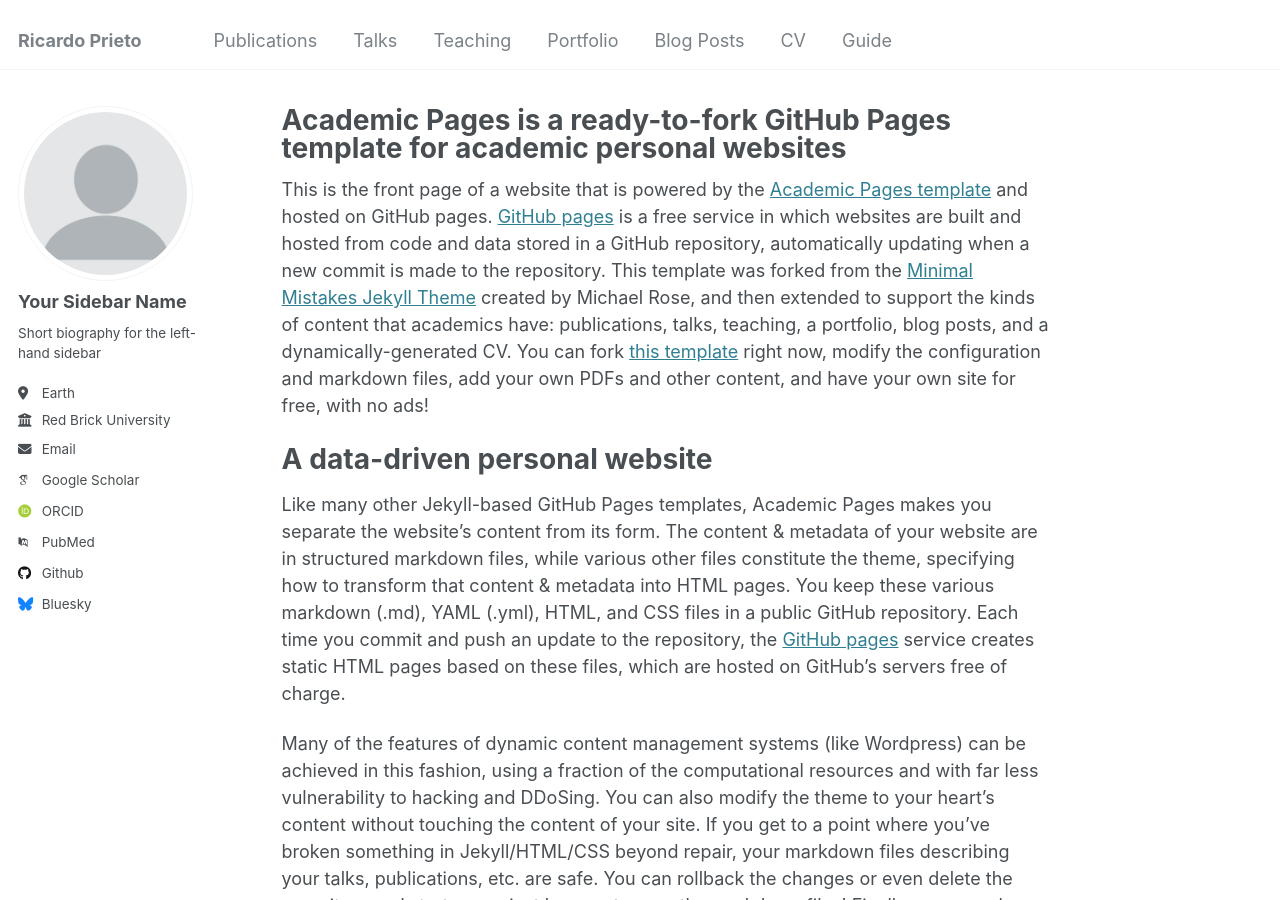
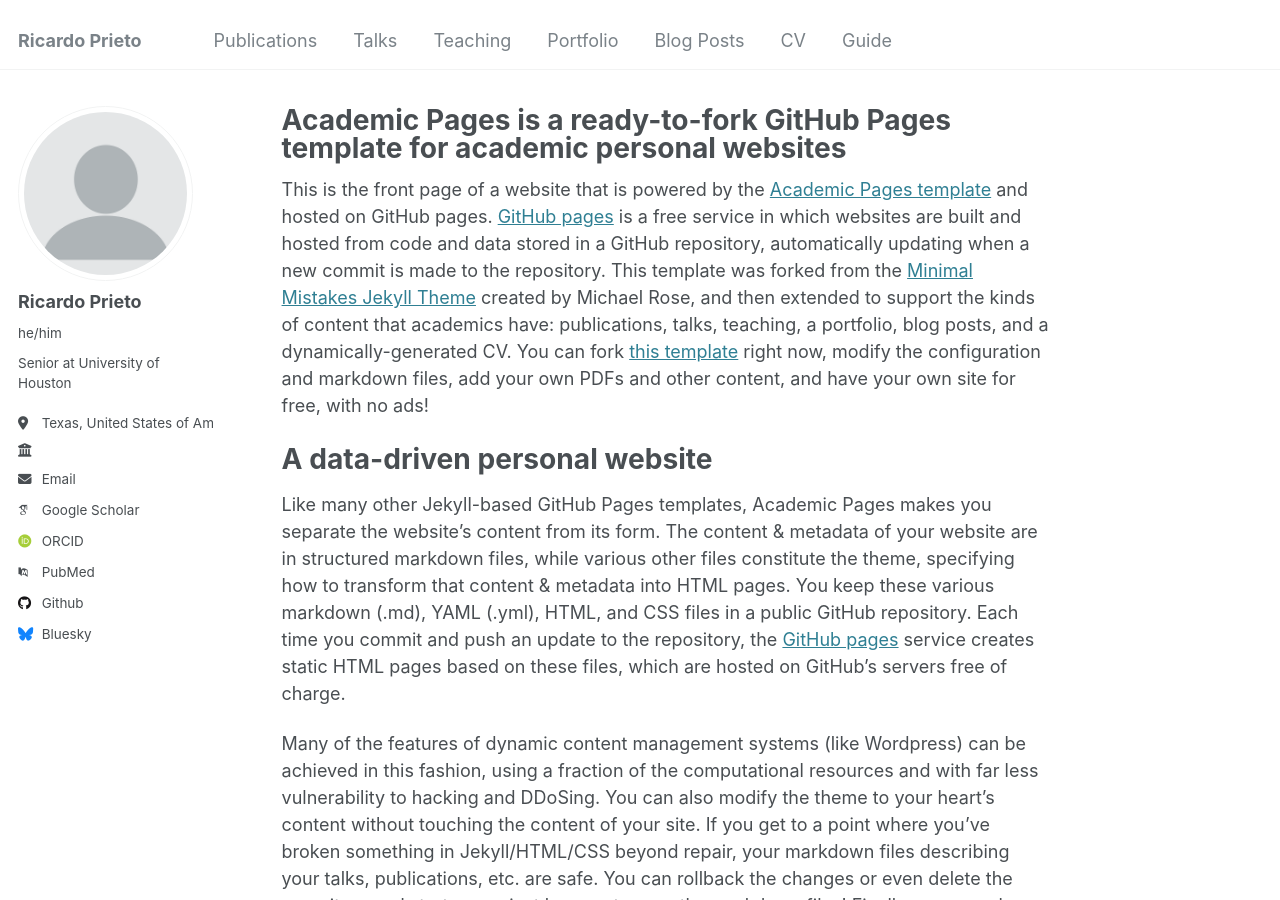
Before and after one commit to ricarpr/ricarpr.github.io, a Jekyll site: the page built from _pages/about.md, in a window 1280 px wide and 900 px high. Built offline with Jekyll 4.4.1, drawn with Linux system fonts in a browser that asks for light colours; some web fonts are replaced.

Commit message:
Update _config.yml

```diff
--- a/_config.yml
+++ b/_config.yml
@@ -22,13 +22,13 @@ repository               : "ricarpr.github.io"
 author:
   # Biographic information
   avatar           : "profile.png"
-  name             : "Your Sidebar Name"
-  pronouns         : # example: "she/her"
-  bio              : "Short biography for the left-hand sidebar"
-  location         : "Earth"
-  employer         : "Red Brick University"
+  name             : "Ricardo Prieto"
+  pronouns         : "he/him"
+  bio              : "Senior at University of Houston"
+  location         : "Texas, United States of America"
+  employer         : ""
   uri              : # URL
-  email            : "none@example.org"
+  email            : "rjprieto@cougarnet.uh.edu"
 
   # Academic websites
   arxiv            : # URL - Update with the correct link to your profile
```
